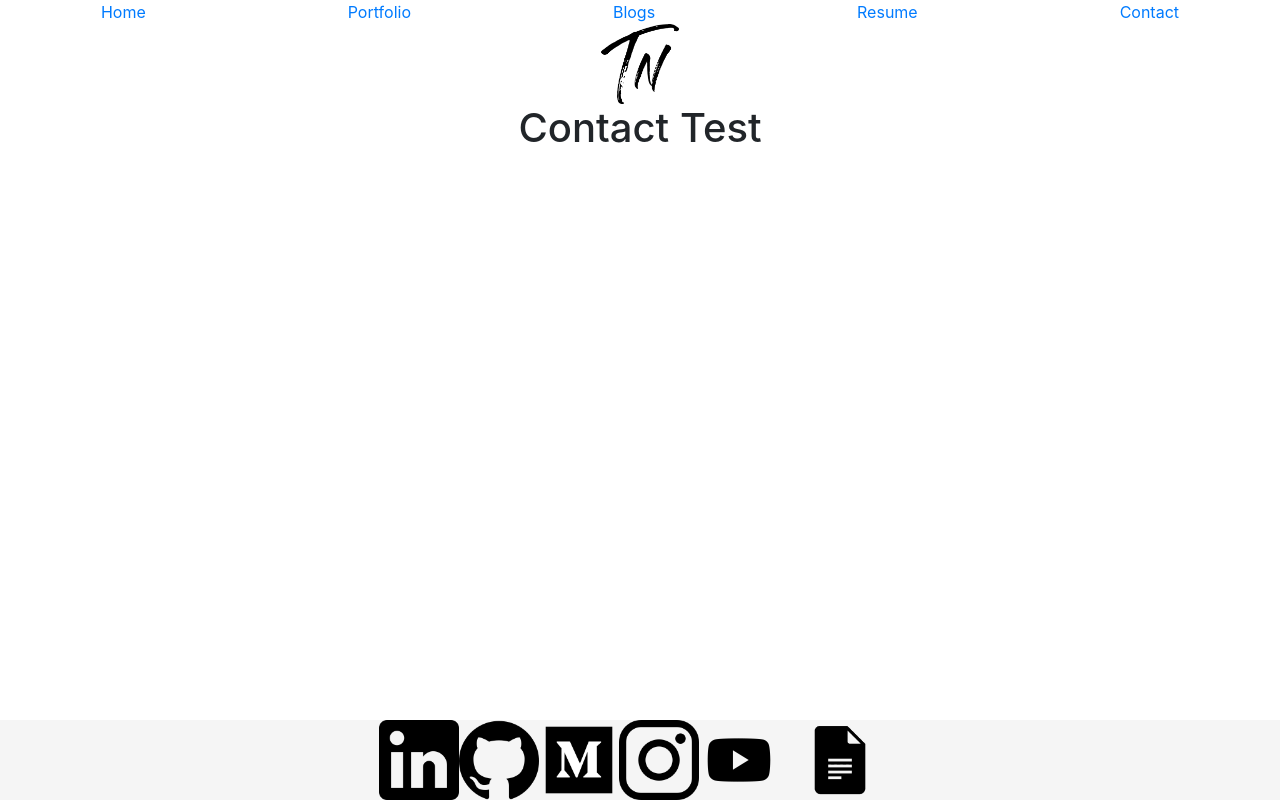
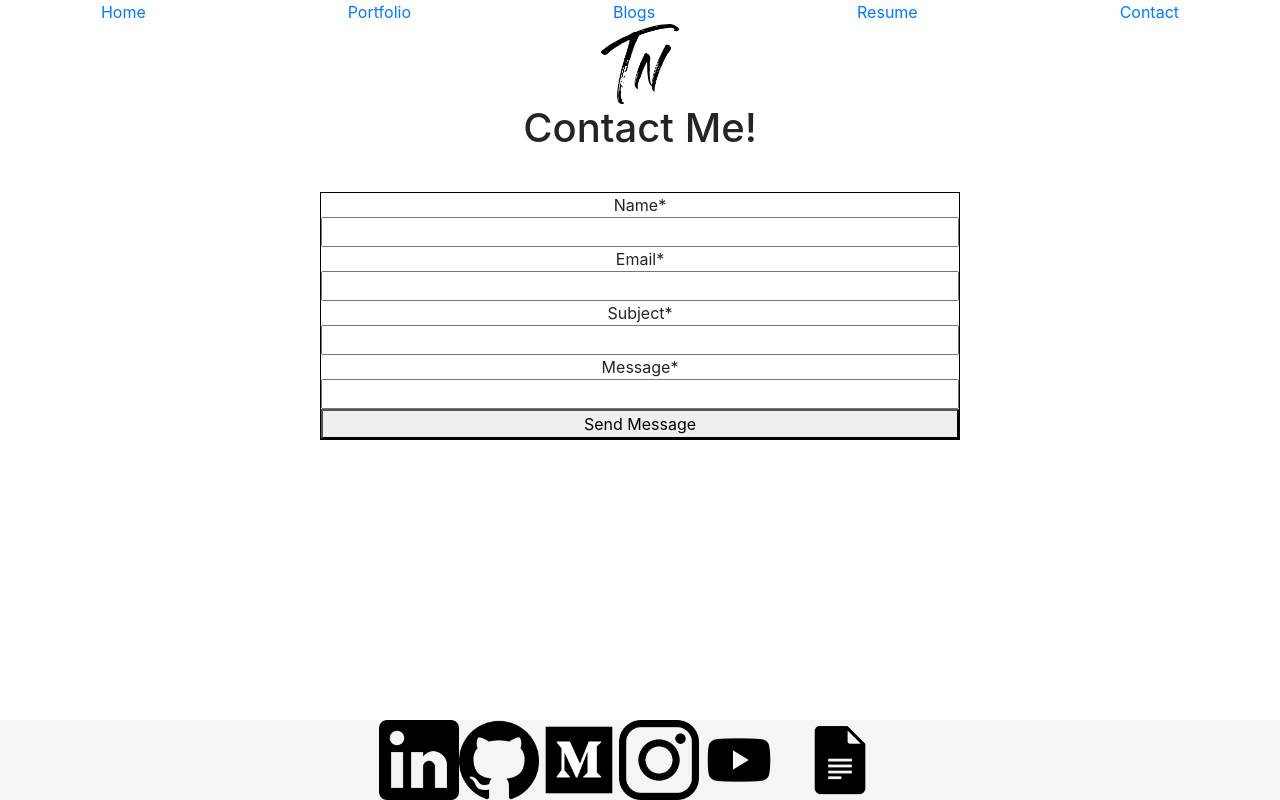
Before and after one commit to Tneebs/portfolio_site, a React (Create React App) app in the folder frontend/: page /contact in a window 1280 px wide. Built offline with nearby package versions, Linux system fonts and the light colour scheme.

Commit message:
Contact Page Setup

```diff
--- a/frontend/src/App.css
+++ b/frontend/src/App.css
@@ -193,3 +193,14 @@ img.mediaLinks-logo {
   flex-direction: row;
   margin-left: 60px;
 }
+
+/* Contact Page */
+
+.contact-form {
+  display: flex;
+  flex-direction: column;
+  width: 50vw;
+  margin: 0 auto;
+  margin-top: 5vh;
+  border: 1px solid black;
+}
--- a/frontend/src/components/Contact.js
+++ b/frontend/src/components/Contact.js
@@ -3,8 +3,22 @@ import React from "react";
 class Contact extends React.Component {
   render() {
     return (
-      <div className='contact-container'>
-          <h1>Contact Test</h1>
+      <div className='contact-page'>
+        <h1>Contact Me!</h1>
+
+        <div className='contact-container'>
+          <form className='contact-form'>
+            Name*
+            <input type='text' name='Name'/>
+            Email*
+            <input type='email' name='Email'/>
+            Subject*
+            <input type='text' name='Subject'/>
+            Message*
+            <input type='textbox' name='Message'/>
+            <button type='submit' name='Send'>Send Message</button>
+          </form>
+        </div>
       </div>
     )
   }
```
Also changed, not shown: 1 other file (tests, documents, lock files or other folders).
